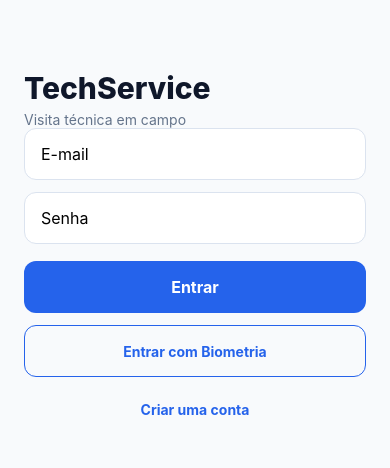
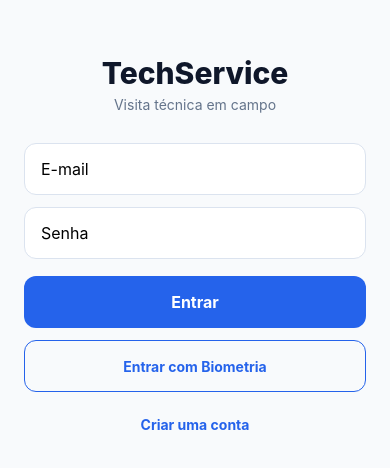
Before and after one commit to LucasMandaro/TechService, a React Native app: screen / in a window 390 px wide. Shown: the part 178-646 px from the top of the page. Built offline with nearby package versions, Linux system fonts and the light colour scheme.

Commit message:
fix: correção do onChange para onChangeText

```diff
--- a/components/TelaLogin.js
+++ b/components/TelaLogin.js
@@ -58,8 +58,8 @@ export default function TelaLogin({ navigation, onLogin }) {
                 </Text>
             </View>
 
-            <TextInput style={styles.input} placeholder="E-mail" value={usuario} onChange={setUsuario} autoCapitalize="none" keyboardType="email-address" />
-            <TextInput style={styles.input} placeholder="Senha" value={senha} onChange={setSenha} secureTextEntry />
+            <TextInput style={styles.input} placeholder="E-mail" value={usuario} onChangeText={setUsuario} autoCapitalize="none" keyboardType="email-address" />
+            <TextInput style={styles.input} placeholder="Senha" value={senha} onChangeText={setSenha} secureTextEntry />
             <TouchableOpacity style={styles.button} onPress={() => entrar(false)} disabled={ativo}>
                 <Text style={styles.buttonText}>{ativo ? 'Entrando...' : 'Entrar'}</Text>
             </TouchableOpacity>
@@ -80,7 +80,7 @@ const styles = StyleSheet.create({
         justifyContent: 'center',
         padding: 24
     },
-    brand: {
+    logoView: {
         alignItems: 'center',
         marginBottom: 30
     },
```
